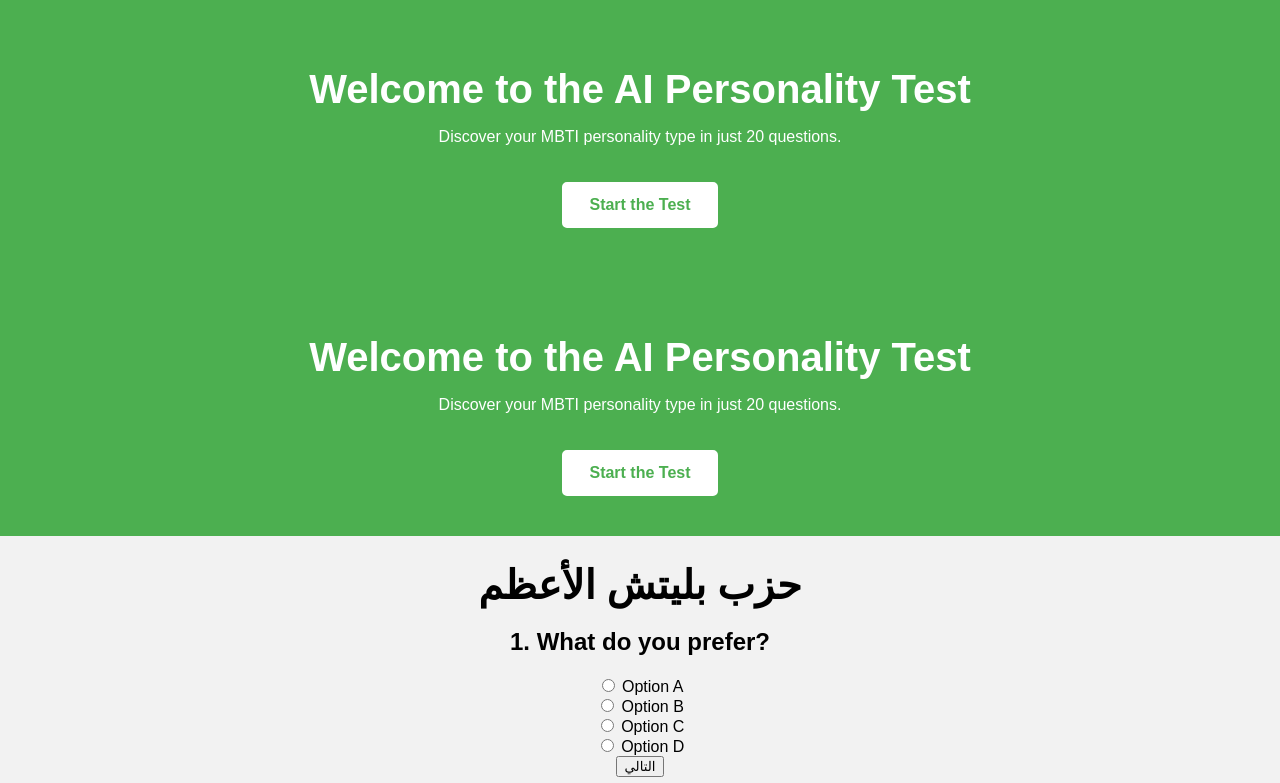
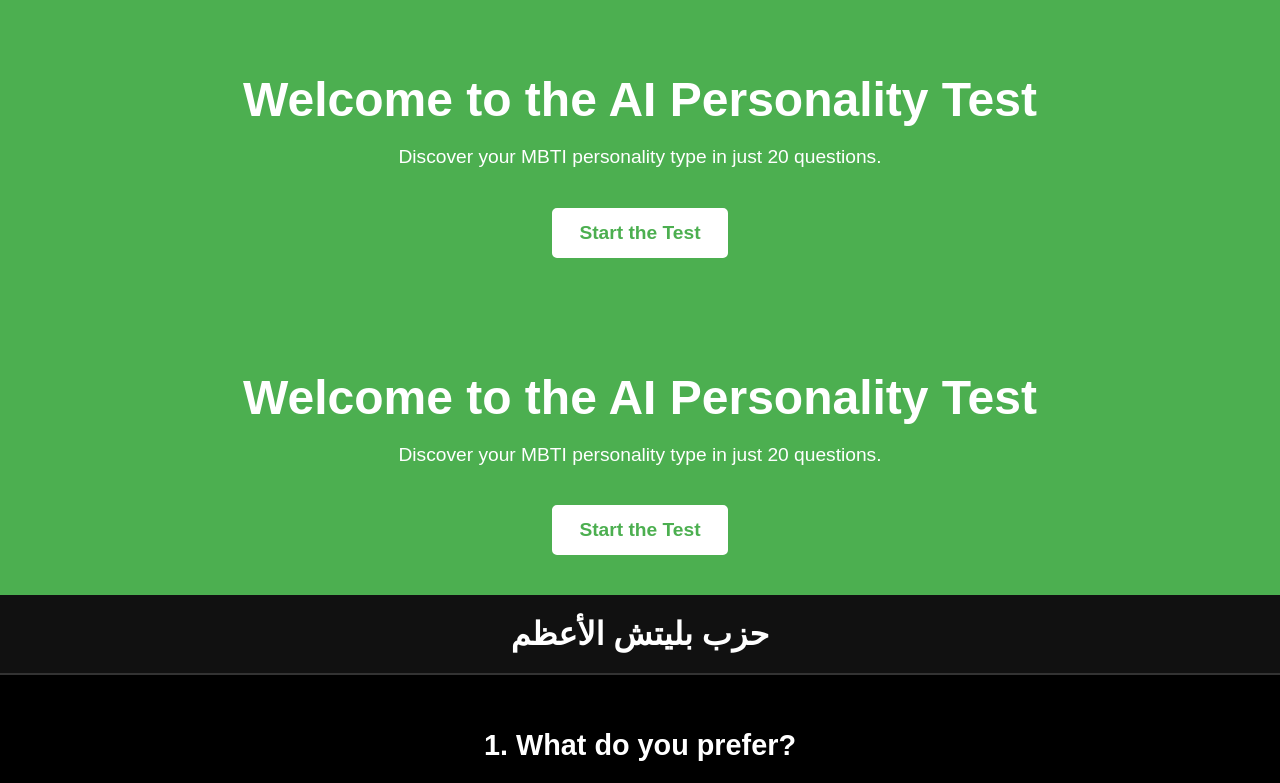
Before and after one commit to hassannyx/Znjari, a plain HTML site: page index.html in a window 1280 px wide. Shown: the top 783 px of the page. Drawn offline with Linux system fonts and the light colour scheme.

Commit message:
Update style.css

```diff
--- a/style.css
+++ b/style.css
@@ -33,3 +33,61 @@ a:hover {
     background-color: #45a049;
     color: white;
 }
+body {
+  background-color: #000;
+  color: #fff;
+  font-family: Arial, sans-serif;
+  font-size: 1.2rem;
+  margin: 0;
+  padding: 0;
+}
+
+#quiz-header {
+  background-color: #111;
+  text-align: center;
+  padding: 20px;
+  position: sticky;
+  top: 0;
+  z-index: 1000;
+  border-bottom: 2px solid #333;
+}
+
+#quiz-header h1 {
+  margin: 0;
+  font-size: 2rem;
+  color: #fff;
+}
+
+#quiz-container {
+  padding: 30px;
+  display: flex;
+  flex-direction: column;
+  align-items: center;
+  justify-content: center;
+}
+
+.question-page {
+  display: none;
+  width: 100%;
+  max-width: 600px;
+}
+
+.question-page.active {
+  display: block;
+}
+
+label {
+  display: block;
+  margin: 10px 0;
+}
+
+button {
+  margin-top: 20px;
+  padding: 10px 20px;
+  font-size: 1rem;
+  background-color: #444;
+  color: #fff;
+  border: none;
+  border-radius: 6px;
+  cursor: pointer;
+}
```
